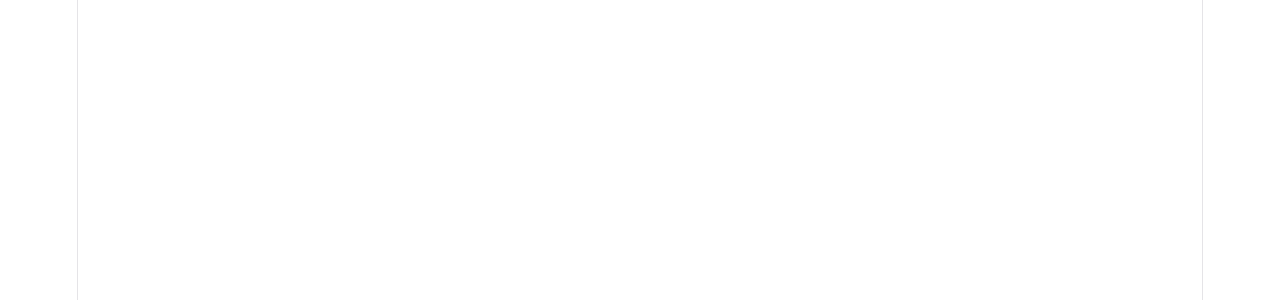
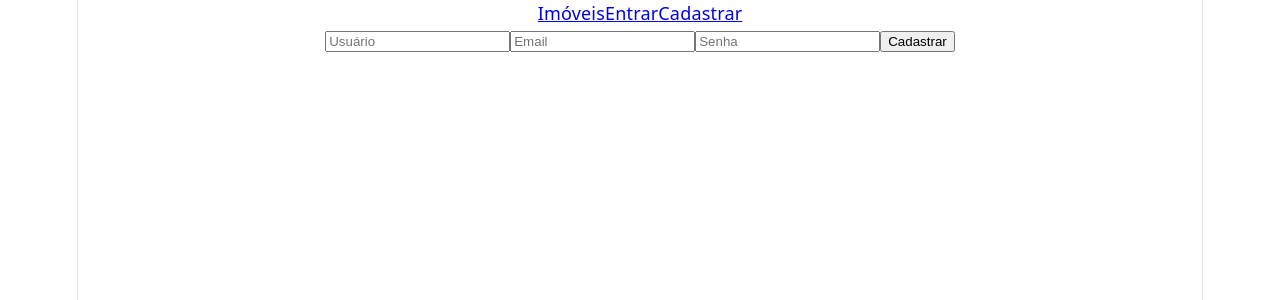
Before and after one commit to Gabrielqlandim/Canttus, a React (Vite) app in the folder frontend/: page /cadastro in a window 1280 px wide. Before the commit this address had no page. Shown: the top 300 px of the page. Built offline with nearby package versions, Linux system fonts and the light colour scheme.

Commit message:
navbar, cadastro e authcontext

```diff
--- a/frontend/src/App.tsx
+++ b/frontend/src/App.tsx
@@ -1,17 +1,25 @@
+import { AuthProvider } from './context/AuthContext';
+import { Navbar } from './components/Navbar';
 import { BrowserRouter, Routes, Route } from 'react-router-dom';
 import { ListagemImoveis } from './pages/ListagemImoveis';
 import { DetalheImovel } from './pages/DetalheImovel';
 import { Login } from './pages/Login';
 import { MinhasReservas } from './pages/MinhasReservas'
+import { Cadastro } from './pages/Cadastro';
+
 function App() {
   return(
   <BrowserRouter>
+    <AuthProvider>
+      <Navbar/>
       <Routes>
         <Route path='/' element={<ListagemImoveis/>} />
         <Route path="/imoveis/:id" element={<DetalheImovel />} />
         <Route path="/login" element={<Login/>}/>
         <Route path="/minhas-reservas" element={<MinhasReservas/>}/>
+        <Route path="/cadastro" element={<Cadastro/>}/>
       </Routes>
+    </AuthProvider>
   </BrowserRouter>
   );
 }
--- a/frontend/src/api/auth.ts
+++ b/frontend/src/api/auth.ts
@@ -3,6 +3,17 @@ import api from './client';
 interface TokensResposta{
     access: string;
     refresh: string;
+}
+
+interface cadastroPayLoad{
+    username: string;
+    password: string;
+    email: string;
+}
+
+export async function cadastrar(dados: cadastroPayLoad){
+    const resposta = await api.post('auth/users/', dados);
+    return resposta.data
 }
 
 export async function login(username:string, password: string): Promise<TokensResposta> {
--- /dev/null
+++ b/frontend/src/components/Navbar.tsx
@@ -0,0 +1,28 @@
+import { Link, useNavigate } from 'react-router-dom';
+import { useAuth } from '../context/AuthContext';
+
+export function Navbar(){
+    const {estaLogado, logout} = useAuth();
+    const navigate = useNavigate();
+
+    function handleLogout(){
+        logout();
+        navigate('/');
+    }
+    return (
+    <nav>
+        <Link to="/">Imóveis</Link>
+        {estaLogado ? (
+        <>
+        <Link to="/minhas-reservas">Minhas Reservas</Link>
+        <button onClick={handleLogout}>Sair</button>
+        </>
+        ) : (
+        <>
+        <Link to="/login">Entrar</Link>
+        <Link to="/cadastro">Cadastrar</Link>
+        </>
+    )}
+    </nav>
+    );
+}
--- /dev/null
+++ b/frontend/src/context/AuthContext.tsx
@@ -0,0 +1,31 @@
+import { createContext, useContext, useState, type ReactNode } from "react";
+
+interface AuthContextType{
+    estaLogado: boolean;
+    logout: ()=> void;
+    setEstaLogado: (valor:boolean)=>void;
+}
+
+const AuthContext = createContext<AuthContextType | undefined>(undefined);
+
+export function AuthProvider({ children }: {children: ReactNode}){
+    const [estaLogado, setEstaLogado] = useState(!!localStorage.getItem('access_token'));
+
+    function logout(){
+        localStorage.removeItem('access_token');
+        localStorage.removeItem('refresh_token');
+        setEstaLogado(false);
+    }
+
+    return(
+        <AuthContext.Provider value={{estaLogado, logout, setEstaLogado}}>
+            {children}
+        </AuthContext.Provider>
+    )
+}
+
+export function useAuth(){
+    const contexto = useContext(AuthContext);
+    if(!contexto) throw new Error('useAuth precise estar dentro de um AuthProvider');
+    return contexto;
+}
--- /dev/null
+++ b/frontend/src/pages/Cadastro.tsx
@@ -0,0 +1,29 @@
+import React, { useState } from "react";
+import { cadastrar } from "../api/auth";
+
+export function Cadastro(){
+    const [username, setUsername] = useState('');
+    const [email, setEmail] = useState('');
+    const [password, setPassword] = useState('');
+    const [mensagem, setMensagem] = useState('');
+
+    async function  handleSubmit(evento:React.FormEvent) {
+        evento.preventDefault();
+        try{
+            await cadastrar({username, email, password});
+            setMensagem('Cadastro criado! Confirme seu email antes de logar.');
+
+        }catch{
+            setMensagem('Erro no cadastro.');
+        }
+    }
+    return(
+        <form onSubmit={handleSubmit}>
+        <input value={username} onChange={(e) => setUsername(e.target.value)} placeholder="Usuário"/>
+        <input value={email} onChange={(e)=> setEmail(e.target.value)} placeholder="Email" />
+        <input type= "password" onChange={(e)=> setPassword(e.target.value)} placeholder="Senha"/>
+        <button type="submit">Cadastrar</button>
+        {mensagem && <p>{mensagem}</p>}
+        </form>
+    );
+}
--- a/frontend/src/pages/Login.tsx
+++ b/frontend/src/pages/Login.tsx
@@ -1,15 +1,18 @@
 import React, { useState } from "react";
 import { useNavigate } from "react-router-dom";
 import { login } from "../api/auth";
+import { useAuth } from "../context/AuthContext";
 
 export function Login(){
     const [username, setUsername] = useState('');
     const [password, setPassword] = useState('');
     const navigate = useNavigate();
+    const {setEstaLogado} = useAuth();
 
     async function handleSubmit(evento:React.FormEvent) {
         evento.preventDefault();
         await login(username, password);
+        setEstaLogado(true);
         navigate('/');
     }
 
```
Also changed, not shown: frontend/src/api/avaliacoes.ts (added). Lines whose indentation alone changed are shown as unchanged.
